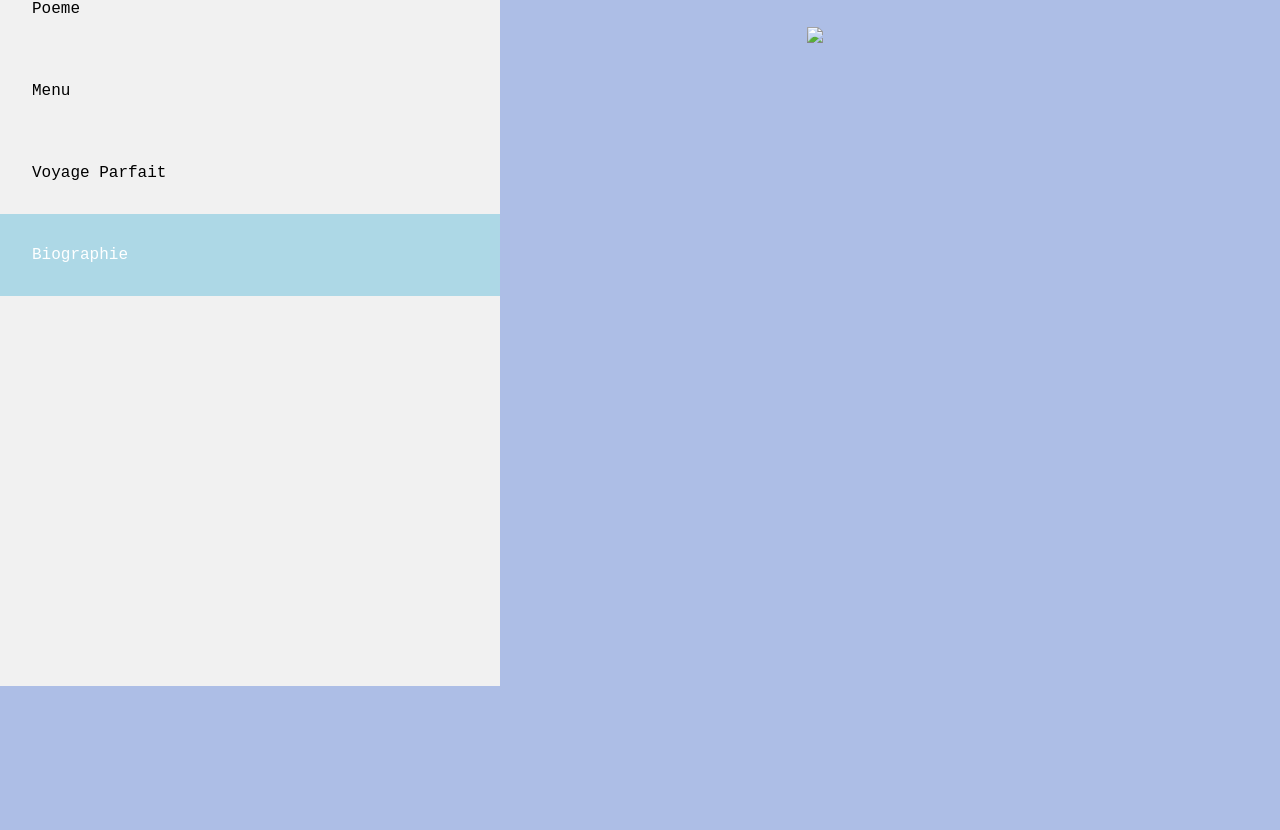
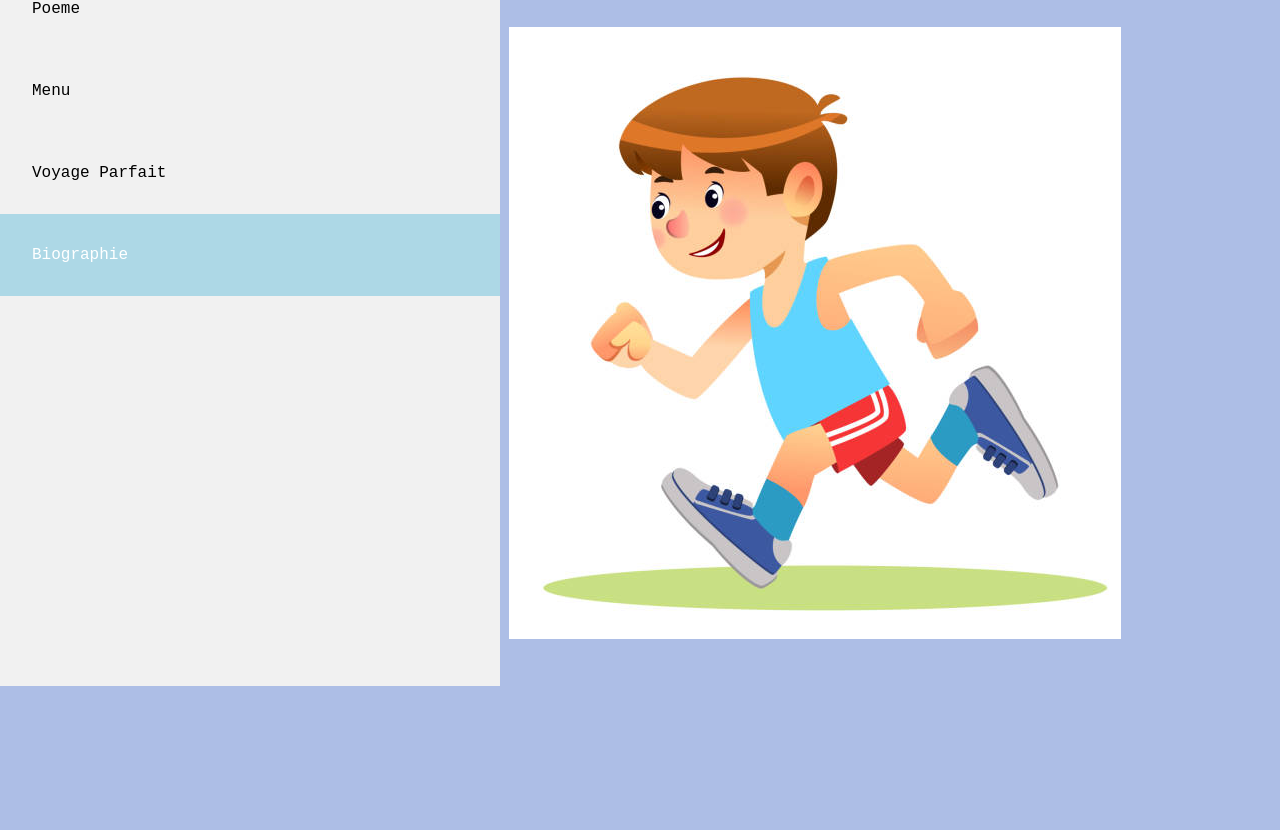
Before and after one commit to alexx-09/projet.github.io, a plain HTML site: page biographie.html in a window 1280 px wide. Shown: the part 114-944 px from the top of the page. Drawn offline with Linux system fonts and the light colour scheme.

Commit message:
Update biographie.html

```diff
--- a/biographie.html
+++ b/biographie.html
@@ -16,7 +16,7 @@
 
 	<div class="content">
 		<h2>Biographie d'alexx-09</h2>
-		<img src="biographie.html">
+		<img src="images/biographie.jpg">
 	</div>
 </body>
 </html>
```
